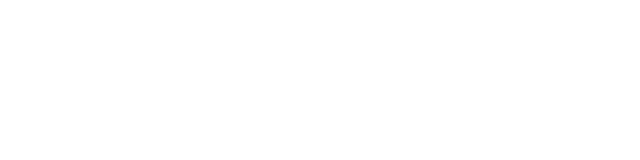
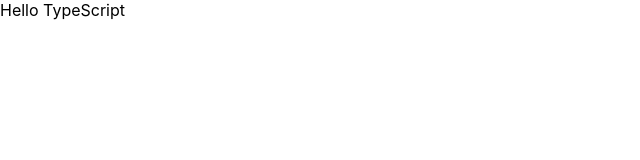
Before and after one commit to TroyWarez/basic-site, a React (Vite) app: page / in a window 1280 px wide. Shown: the top 160 px of the page, without its empty margins (0-640 px from the left). Built offline with nearby package versions, Linux system fonts and the light colour scheme.

Commit message:
initial commit for hello world

```diff
--- a/src/main.tsx
+++ b/src/main.tsx
@@ -4,5 +4,6 @@ import './index.css'
 
 ReactDOM.createRoot(document.getElementById('root')!).render(
   <React.StrictMode>
+    <div>Hello TypeScript</div>
   </React.StrictMode>,
 )
```
